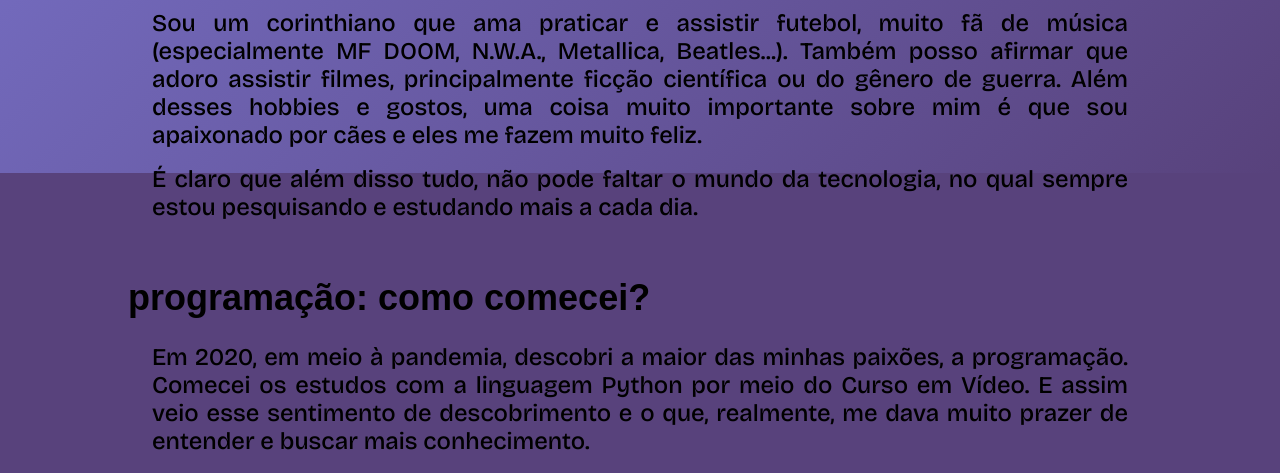
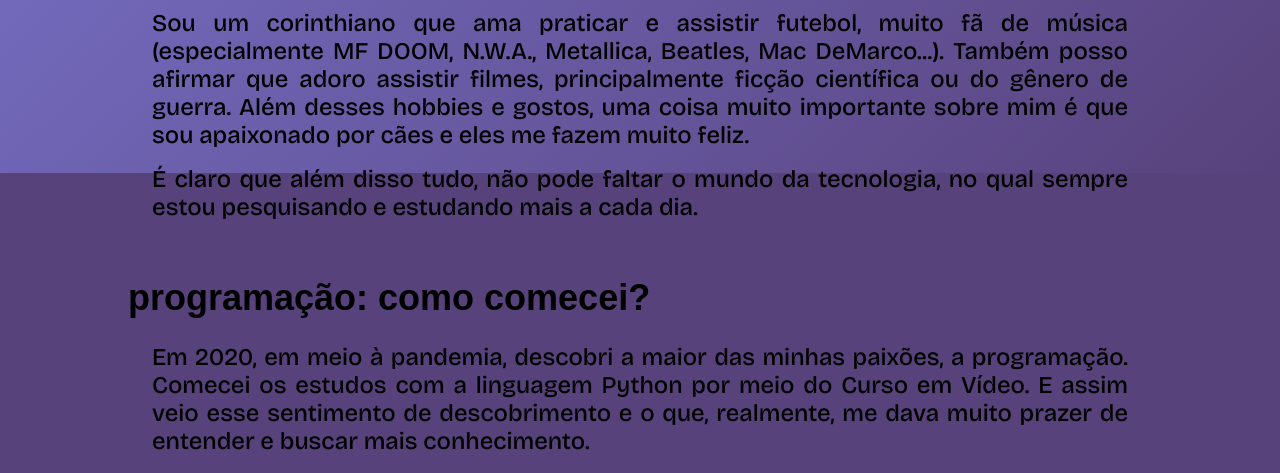
Before and after one commit to schmitz014/Portfolio-Project, a plain HTML site: page index.html in a window 1280 px wide. Shown: the part 627-1100 px from the top of the page. Drawn offline with nearby package versions, Linux system fonts and the light colour scheme; a web font is replaced by a local one.

Commit message:
about me section updated

```diff
--- a/index.html
+++ b/index.html
@@ -45,7 +45,7 @@
 
         <h2 class="title-style">hobbies</h2>
         <div class="text-section">
-            <p>Sou um corinthiano que ama praticar e assistir futebol, muito fã de música (especialmente MF DOOM, N.W.A., Metallica, Beatles...). Também posso afirmar que adoro assistir filmes, principalmente ficção científica ou do gênero de guerra. Além desses hobbies e gostos, uma coisa muito importante sobre mim é que sou apaixonado por cães e eles me fazem muito feliz.</p>
+            <p>Sou um corinthiano que ama praticar e assistir futebol, muito fã de música (especialmente MF DOOM, N.W.A., Metallica, Beatles, Mac DeMarco...). Também posso afirmar que adoro assistir filmes, principalmente ficção científica ou do gênero de guerra. Além desses hobbies e gostos, uma coisa muito importante sobre mim é que sou apaixonado por cães e eles me fazem muito feliz.</p>
             <p>É claro que além disso tudo, não pode faltar o mundo da tecnologia, no qual sempre estou pesquisando e estudando mais a cada dia.</p>
         </div>
 
```
